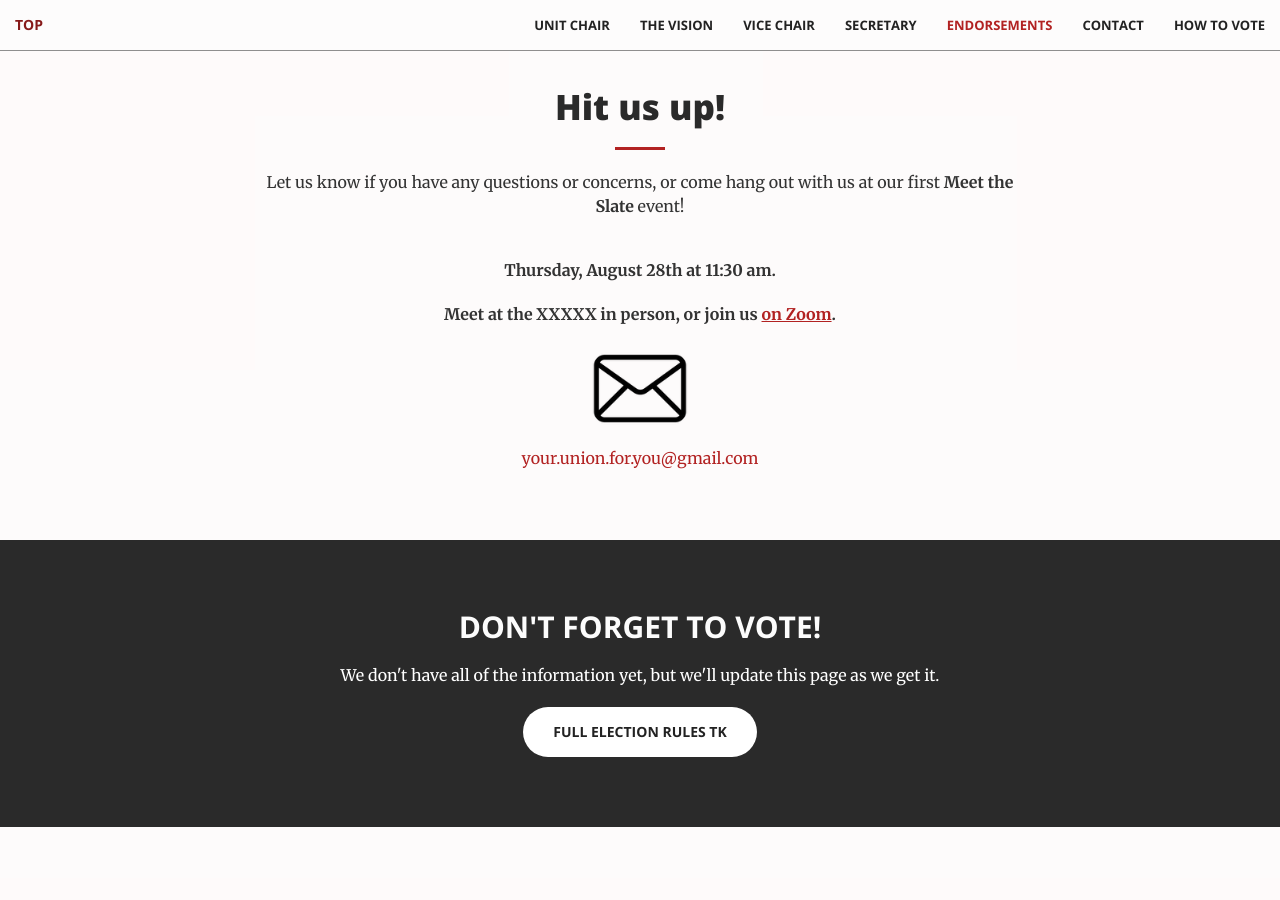
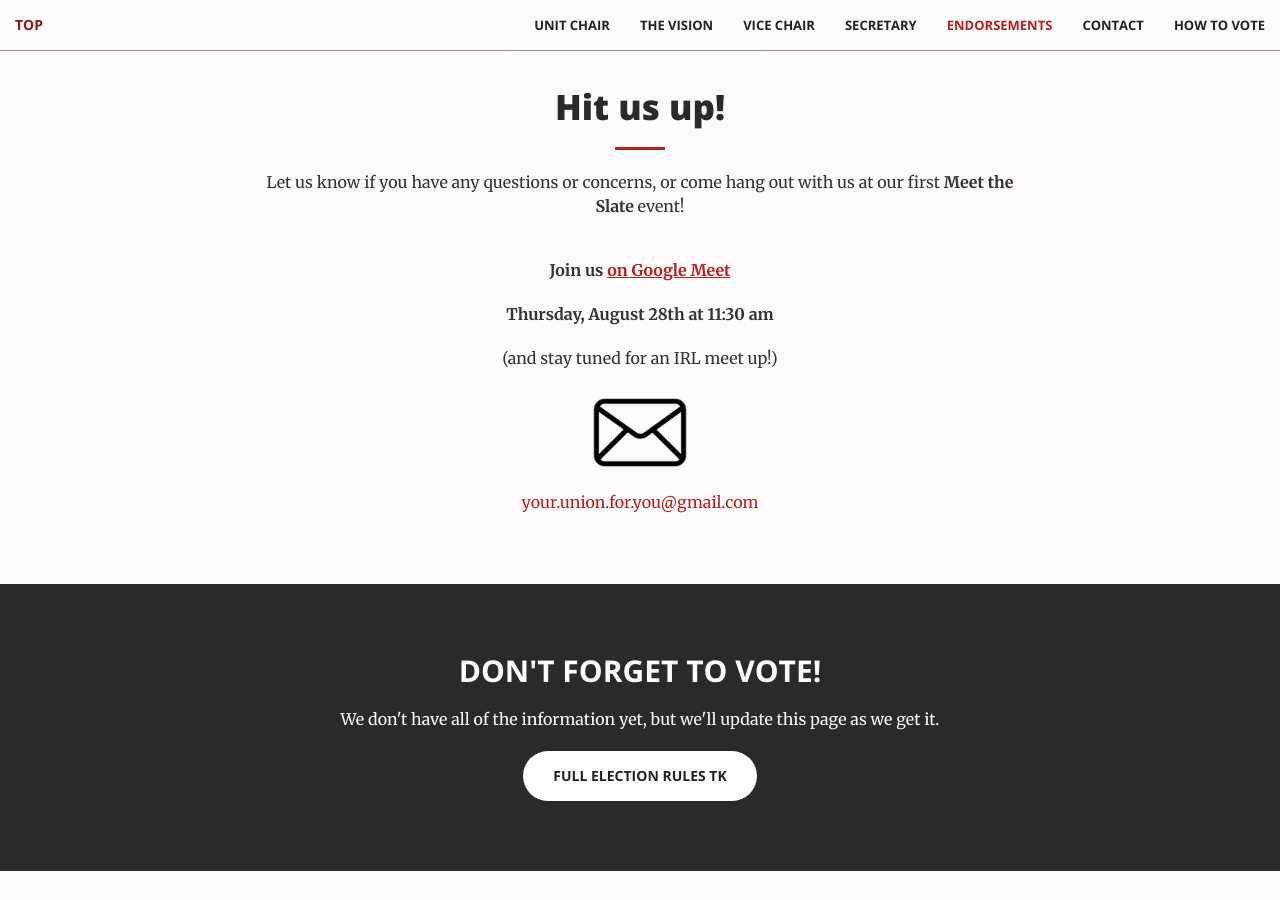
Before and after one commit to viccro/your-union-for-you, a Jekyll site: the page built from index.html, in a window 1280 px wide and 900 px high, scrolled down 5727 px. Built offline with Jekyll 4.4.1, drawn with Linux system fonts in a browser that asks for light colours.

Commit message:
fix button styling

```diff
--- a/_includes/contact.html
+++ b/_includes/contact.html
@@ -5,14 +5,16 @@
                 <h2 class="section-heading">Hit us up!</h2>
                 <hr class="primary">
                 <p>Let us know if you have any questions or concerns, or come hang out with us at our first <strong>Meet the Slate</strong> event!</p><br>
-                <p><strong>Thursday, August 28th at 11:30 am.</strong></p>
-                <p><strong>Meet at the XXXXX in person, or join us <a href="https://TKTKTK.com">on Zoom</a>.</strong></p>
+                <p><strong>Join us <a href="meet.google.com/mjc-yukv-hcn">on Google Meet</a></strong></p>
+                <p><strong>Thursday, August 28th at 11:30 am</strong></p>
+                <p>(and stay tuned for an IRL meet up!)</p>
             </div>
-            <div class="col-lg-12 col-md-12 col-sm-12 text-center">
-                <a href="mailto:your.union.for.you@gmail.com">
-                    <img src="img/envelope-icon.png" class="email-icon" alt="Send email to your.union.for.you@gmail.com" />
-                    <p>your.union.for.you@gmail.com</p>
-                </a>
+                <div class="email-button-container">
+                    <a href="mailto:your.union.for.you@gmail.com">
+                        <img src="img/envelope-icon.png" class="email-icon" alt="Send email to your.union.for.you@gmail.com" />
+                        <p>your.union.for.you@gmail.com</p>
+                    </a>
+                </div>
             </div>
 
         </div>
--- a/_sass/_base.scss
+++ b/_sass/_base.scss
@@ -741,9 +741,26 @@
     max-width: 120px !important;
 }
 
+#contact .email-button-container {
+    display: flex;
+    justify-content: center;
+    width: 100%;
+}
+
 #contact .col-lg-12 a {
-    display: block;
+    display: inline-block;
     text-align: center;
+    max-width: 360px; // 3x the envelope width (120px x 3)
+    width: auto;
+    padding: 10px 15px;
+
+    // On mobile, allow full width
+    @media (max-width: 767px) {
+        display: block;
+        max-width: none;
+        width: 100%;
+        padding: 10px 0;
+    }
 }
 
 #contact .col-lg-8 a {
```
